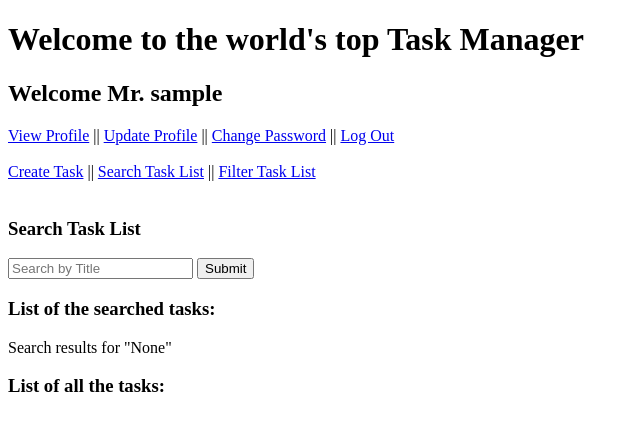
After one commit to siddiqur-54/TaskManager, a Django app: page /tasks/list-search/ in a window 1280 px wide. The commit adds this page. Shown: the top 431 px of the page, without its empty margins (0-640 px from the left). Run offline with Django 3.2, Linux system fonts and the light colour scheme; the visitor is signed in with stand-in values (Sample User, id 1); data that the repository does not hold is empty.

Commit message:
search modification

```diff
--- a/tasks/models.py
+++ b/tasks/models.py
@@ -2,7 +2,6 @@ from django.db import models
 from django.contrib.auth.models import User
 from tasks.utils import title_slugification
 from django.db.models.signals import pre_save, post_save
-from django.db.models import Q
 from django.urls import reverse
 
 # Create your models here.
@@ -10,8 +9,7 @@ class TaskQuerySet(models.QuerySet):
     def search(self, query=None):
         if query is None or query == "":
             return self.none()
-        lookups = Q(title__icontains=query) | Q(description__icontains=query)
-        return self.filter(lookups)
+        return self.filter(title__icontains=query)
 
 class TaskManager(models.Manager):
     def get_queryset(self):
--- a/tasks/urls.py
+++ b/tasks/urls.py
@@ -3,8 +3,7 @@ from tasks.views import (
     task_create_view,
     task_delete_view,
     task_detail_view,
-    task_list_search_completed_view,
-    task_list_search_pending_view,
+    task_list_search_view,
     task_update_view,
     mark_completed_view,
     mark_pending_view,
@@ -19,8 +18,7 @@ urlpatterns = [
     path('detail/<slug:slug>/', task_detail_view, name='task_detail_view'),
     path('update/<slug:slug>', task_update_view, name='task_update_view'),
     path('delete/<slug:slug>/', task_delete_view, name='task_delete_view'),
-    path('list-search-pending/', task_list_search_pending_view, name='task_list_search_pending_view'),
-    path('list-search-completed/', task_list_search_completed_view, name='task_list_search_completed_view'),
+    path('list-search/', task_list_search_view, name='task_list_search_view'),
     path('mark-completed/<slug:slug>/', mark_completed_view, name='mark_completed_view'),
     path('mark-pending/<slug:slug>/', mark_pending_view, name='mark_pending_view'),
     path('delete-image/<int:image_id>/', task_image_delete_view, name='task_image_delete_view'),
--- a/tasks/views.py
+++ b/tasks/views.py
@@ -7,13 +7,13 @@ from django.db import models
 # Create your views here.
 
 @login_required
-def task_list_search_pending_view(request):
+def task_list_search_view(request):
     query_dict = request.GET
     try:
         query = query_dict.get("query")
     except:
         query = None
-    task_object_list = Task.objects.filter(user=request.user, pending=True)
+    task_object_list = Task.objects.filter(user=request.user)
     task_object_search_list = None
     if query is not None:
        task_object_search_list = task_object_list.search(query=query)
@@ -22,26 +22,7 @@ def task_list_search_pending_view(request):
         'task_object_list' : task_object_list,
         'task_object_search_list' : task_object_search_list
     }
-    return render(request, 'tasks/task_list_search_pending.html', context)
-
-
-@login_required
-def task_list_search_completed_view(request):
-    query_dict = request.GET
-    try:
-        query = query_dict.get("query")
-    except:
-        query = None
-    task_object_list = Task.objects.filter(user=request.user, pending=False)
-    task_object_search_list = None
-    if query is not None:
-       task_object_search_list = task_object_list.search(query=query)
-    context = {
-        'query' : query,
-        'task_object_list' : task_object_list,
-        'task_object_search_list' : task_object_search_list
-    }
-    return render(request, 'tasks/task_list_search_completed.html', context)
+    return render(request, 'tasks/task_list_search.html', context)
 
 
 @login_required
--- a/templates/base_tasks.html
+++ b/templates/base_tasks.html
@@ -13,8 +13,7 @@
     <a href='{% url "accounts:change_password_view" %}'>Change Password</a> ||
     <a href='{% url "accounts:logout_view" %}'>Log Out</a> <br> <br>
     <a href='{% url "tasks:task_create_view" %}'>Create Task</a> ||
-    <a href='{% url "tasks:task_list_search_pending_view" %}'>Pending Task List</a> ||
-    <a href='{% url "tasks:task_list_search_completed_view" %}'>Completed Task List</a> <br> <br>
+    <a href='{% url "tasks:task_list_search_view" %}'>Search Task List</a> ||
     <a href="{% url 'tasks:task_list_filter' %}">Filter Task List</a>
 
     {% block content %}
--- /dev/null
+++ b/templates/tasks/task_list_search.html
@@ -0,0 +1,70 @@
+{% extends 'base_tasks.html' %}
+
+{% block content %}
+
+<br><br>
+<h3>Search Task List</h3>
+<form action="" method="GET">
+    <input type="text" name="query" placeholder="Search by Title">
+    <input type="submit">
+</form>
+
+<h3>List of the searched tasks: </h3>
+<p>Search results for "{{ query }}"</p>
+{% if query %}
+<ol>
+    {% for task_object in task_object_search_list %}
+        <li>
+            <p><b>Title:</b> {{ task_object.title }}</p>
+            <p><b>Creation Date:</b> {{ task_object.created_at }}</p>
+            <p><b>Deadline:</b> {{ task_object.deadline }}</p>
+            <p>
+                <b>Priority:</b> {{ task_object.get_priority_display }}
+                <b>Status:</b>
+                {% if pending == True %} Pending
+                {% else %} Completed
+                {% endif %}
+            </p>
+            {% if task_object.pending == True %}
+                <a href='{% url "tasks:mark_completed_view" slug=task_object.slug %}'>Mark As Completed</a> ||
+            {% else %}
+                <a href='{% url "tasks:mark_pending_view" slug=task_object.slug %}'>Mark As Pending</a> ||
+            {% endif %}
+            <a href='{% url "tasks:task_detail_view" slug=task_object.slug %}'>Details</a> ||
+            <a href='{% url "tasks:task_update_view" slug=task_object.slug %}'>Update</a> ||
+            <a href='{% url "tasks:task_delete_view" slug=task_object.slug %}'>Delete</a><br>
+        </li>
+    {% endfor %}
+</ol>
+{% endif %}
+
+
+<h3>List of all the tasks: </h3>
+<ol>
+    {% for task_object in task_object_list %}
+        <li>
+            <p><b>Title:</b> {{ task_object.title }}</p>
+            <p><b>Creation Date:</b> {{ task_object.created_at }}</p>
+            <p><b>Deadline:</b> {{ task_object.deadline }}</p>
+            <p>
+                <b>Priority:</b> {{ task_object.get_priority_display }}
+                <b>Status:</b>
+                {% if pending == True %} Pending
+                {% else %} Completed
+                {% endif %}
+            </p>
+            {% if task_object.pending == True %}
+                <a href='{% url "tasks:mark_completed_view" slug=task_object.slug %}'>Mark As Completed</a> ||
+            {% else %}
+                <a href='{% url "tasks:mark_pending_view" slug=task_object.slug %}'>Mark As Pending</a> ||
+            {% endif %}
+            <a href='{% url "tasks:task_detail_view" slug=task_object.slug %}'>Details</a> ||
+            <a href='{% url "tasks:task_update_view" slug=task_object.slug %}'>Update</a> ||
+            <a href='{% url "tasks:task_delete_view" slug=task_object.slug %}'>Delete</a><br>
+        </li>
+    {% endfor %}
+</ol>
+
+
+
+{% endblock content %}
```
Also changed, not shown: templates/tasks/task_list_search_completed.html (deleted, +0 -49 lines), templates/tasks/task_list_search_pending.html (deleted, +0 -49 lines).
